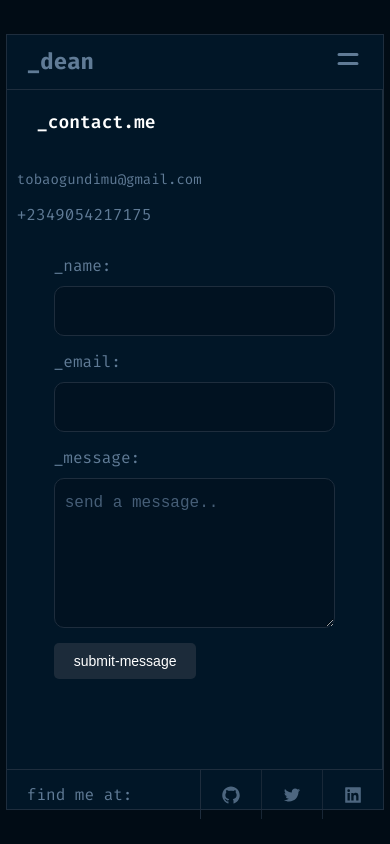
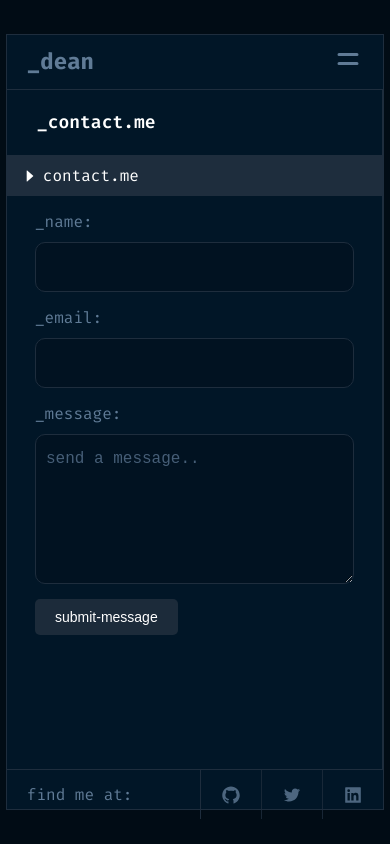
Before and after one commit to Toba-dean/portfolio, a React (Create React App) app in the folder client/: page /contact in a window 390 px wide. Built offline with nearby package versions, Linux system fonts and the light colour scheme.

Commit message:
done with the contact page

```diff
--- a/client/src/pages/contact/contact.styles.scss
+++ b/client/src/pages/contact/contact.styles.scss
@@ -21,16 +21,59 @@
             margin: 0 7px;
             width: 20px;
             height: 20px;
-
-            @media screen and (max-width: 1110px) {
-              display: none;
-            }
           }
 
           span {
             font-size: 14px;
           }
         }
+
+        @media screen and (max-width: 650px) {
+          display: none;
+        }
+      }
+
+      .mobile {
+        display: none;
+
+        @media screen and (max-width: 650px) {
+          display: block;
+          cursor: pointer;
+
+          .parentNav {
+            background-color: #1E2D3D;
+            padding: 10px 15px;
+            display: flex;
+            align-items: center;
+            color: white;
+            width: 100%;
+
+            svg {
+              margin-top: 2px;
+              margin-right: 5px;
+            }
+          }
+
+          .drop {
+            margin: 10px 25px;
+
+            p {
+              padding-bottom: 10px;
+              display: flex;
+              align-items: center;
+
+              svg {
+                margin-right: 10px;
+                width: 20px;
+                height: 29px;
+              }
+            }
+          }
+        }
+      }
+
+      @media screen and (max-width: 650px) {
+        margin: 0;
       }
     }
 
@@ -91,10 +134,15 @@
         margin-top: 5px;
         cursor: pointer;
       }
+
+      @media screen and (max-width: 850px) {
+        width: 85%;
+      }
     }
 
     @media screen and (max-width: 850px) {
       border: none;
+      margin-bottom: 15px;
     }
   }
 
@@ -124,26 +172,22 @@
       }
     }
 
-    @media screen and (max-width: 950px) {
-      margin: 0;
-      border: 0;
-    }
-
-    @media screen and (max-width: 850px) {
+    @media screen and (max-width: 1050px) {
       display: none;
     }
   }
 
-  @media screen and (max-width: 1110px) {
-    grid-template-columns: 200px repeat(2, 1fr);
-  }
-
-  @media screen and (max-width: 850px) {
-    grid-template-columns: 200px 1fr;
+  @media screen and (max-width: 1050px) {
+    grid-template-columns: 250px 1fr;
   }
 
   @media screen and (max-width: 650px) {
     display: flex;
     flex-direction: column;
+    overflow-y: scroll;
+
+    &::-webkit-scrollbar {
+      width: 1px;
+    }
   }
 }
--- a/client/src/pages/contact/index.jsx
+++ b/client/src/pages/contact/index.jsx
@@ -1,7 +1,7 @@
+import { useState } from "react";
 import { IoMdMail } from "react-icons/io";
 import { ImPhone } from "react-icons/im";
-
-import { useState } from "react";
+import { AiFillCaretDown, AiFillCaretRight } from "react-icons/ai";
 
 import { NavTop } from "../../component";
 import "./contact.styles.scss";
@@ -15,6 +15,9 @@ const Contact = () => {
     message: ""
   }
   const [data, setData] = useState(userData);
+  const [drop, setDrop] = useState(false);
+
+  const handleToggle = () => setDrop(drop => !drop)
 
   const handleChangeInput = ({ target }) => {
     const { name, value } = target;
@@ -30,7 +33,14 @@ const Contact = () => {
           <div className="desktop">
             <p>
               <IoMdMail />
-              <span>tobaogundimu@gmail.com</span>
+              <span>
+                <a
+                  href="mailto:tobaogundimu@gmail.com"
+                  style={{ color: "#607b96", textDecoration: "none" }}
+                >
+                  tobaogundimu@gmail.com
+                </a>
+              </span>
             </p>
             <p>
               <ImPhone />
@@ -38,7 +48,34 @@ const Contact = () => {
             </p>
           </div>
 
-          <div className="mobile"></div>
+          <div className="mobile">
+            <div className="parentNav" onClick={handleToggle}>
+              {drop ? <AiFillCaretDown /> : <AiFillCaretRight />}
+              <span>contact.me</span>
+            </div>
+
+            {
+              drop && (
+                <div className="drop">
+                  <p>
+                    <IoMdMail />
+                    <span>
+                      <a
+                        href="mailto:tobaogundimu@gmail.com"
+                        style={{ color: "#607b96", textDecoration: "none" }}
+                      >
+                        tobaogundimu@gmail.com
+                      </a>
+                    </span>
+                  </p>
+                  <p>
+                    <ImPhone />
+                    +2349054217175
+                  </p>
+                </div>
+              )
+            }
+          </div>
         </div>
       </div>
 
```
